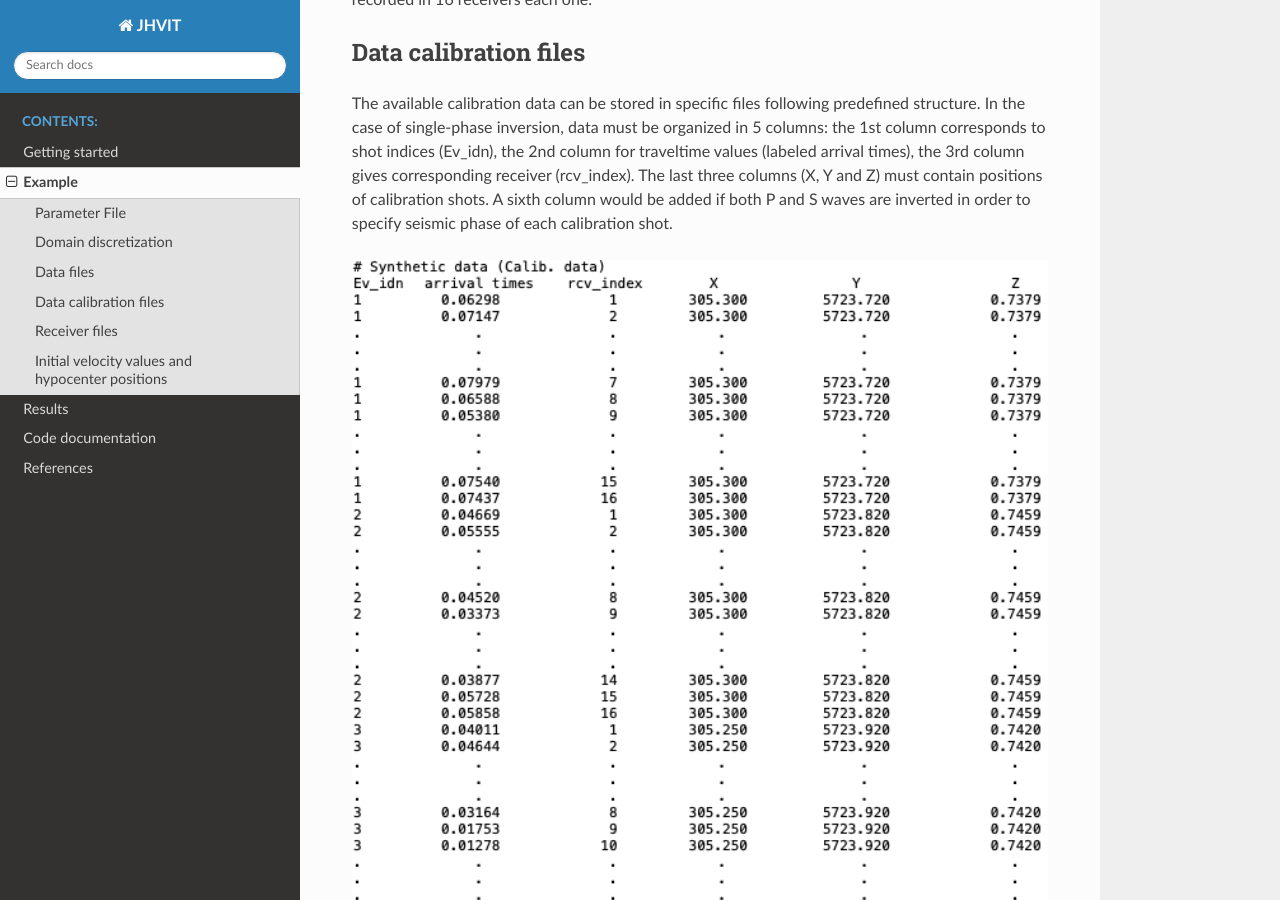
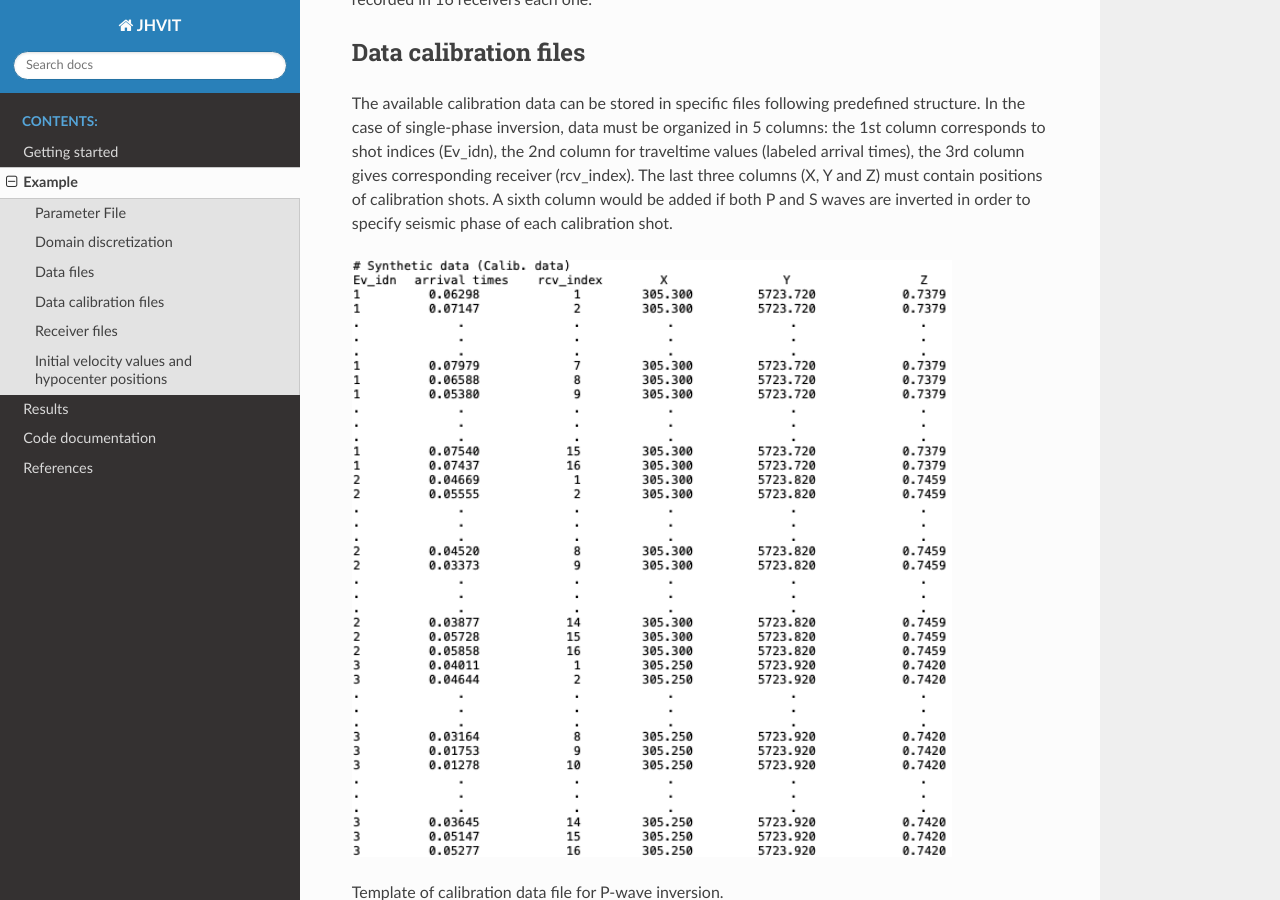
Before and after one commit to groupeLIAMG/JHVIT, a Sphinx documentation site: the page built from docs/example.rst, in a window 1280 px wide and 900 px high, scrolled down 4354 px. Built offline with Sphinx 7.4.7 and the Read the Docs theme 2.0.0, drawn with Linux system fonts in a browser that asks for light colours.

Commit message:
update docs

```diff
--- a/docs/conf.py
+++ b/docs/conf.py
@@ -17,7 +17,7 @@
 import sphinx_rtd_theme
 from pkg_resources import get_distribution
 
-sys.path.insert(0, os.path.abspath('../src/JHVIT/'))
+sys.path.insert(0, os.path.realpath('../src/JHVIT/'))
 
 # -- Project information -----------------------------------------------------
 
--- a/docs/example.rst
+++ b/docs/example.rst
@@ -26,7 +26,7 @@
 Parameter file template for P-wave data inversion.
 
 .. image:: images/P_S_Param_File.*
-  :width: 2000px
+  :width: 700px
   :alt: P- and S-wave file
   :align: center
 
@@ -74,14 +74,14 @@
 positions of calibration shots. A sixth column would be added if both P and S waves are inverted in order to specify seismic phase of each calibration shot.
 
 .. image:: images/CalibDataP.*
-   :width: 900px
+   :width: 600px
    :alt: P-data
 
 
 Template of calibration data file for P-wave inversion.
 
 .. image:: images/CalibDataPS.*
-  :width: 1000px
+  :width: 600px
   :alt: PS-data
 
 Template of calibration data file for P- and S-wave inversion.
```
